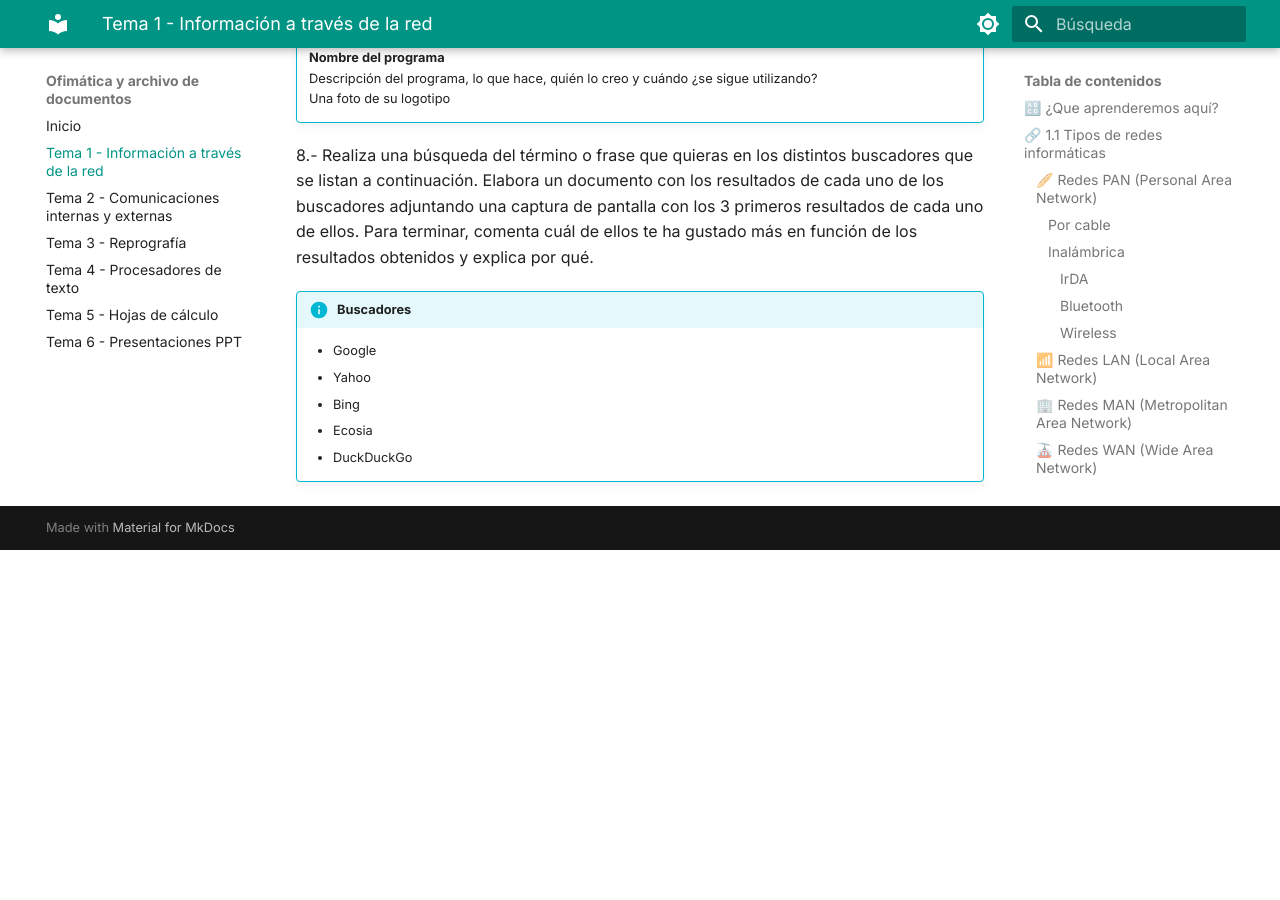
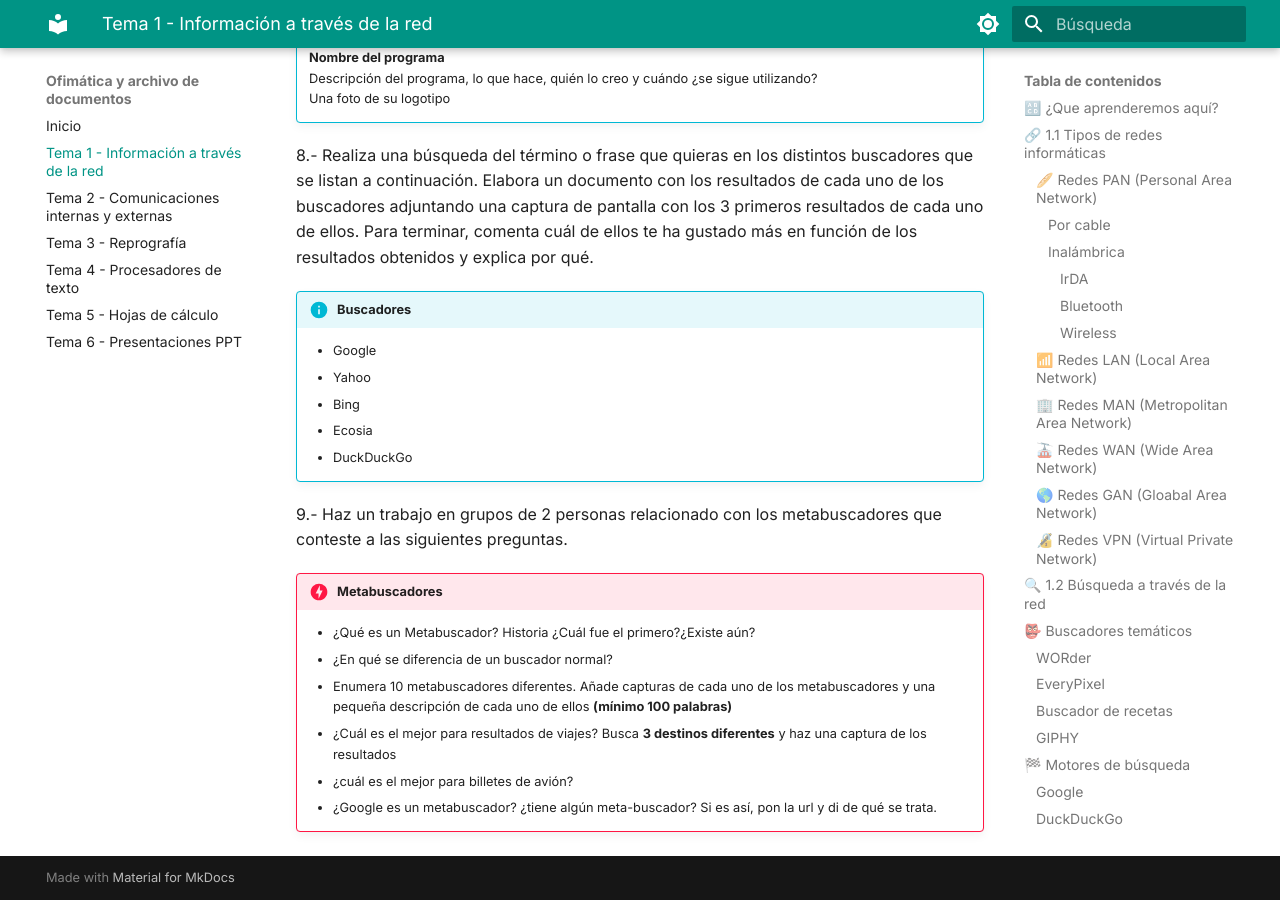
Before and after one commit to lalemanf/ofimatica, an MkDocs documentation site: the page built from docs/01-redes.md, in a window 1280 px wide and 900 px high, scrolled down 11772 px. Built offline with MkDocs 1.6.1 and Material for MkDocs 9.7.7, drawn with Linux system fonts in a browser that asks for light colours; before the commit the page ends 12322 px from its top, so only the background shows below that.

Commit message:
nuevo contenido

```diff
--- a/docs/01-redes.md
+++ b/docs/01-redes.md
@@ -272,3 +272,13 @@ Un buscador normal recopila la información de las páginas mediante su indexaci
     - Bing
     - Ecosia
     - DuckDuckGo
+
+9.- Haz un trabajo en grupos de 2 personas relacionado con los metabuscadores que conteste a las siguientes preguntas.
+
+!!! DANGER "Metabuscadores"
+    - ¿Qué es un Metabuscador? Historia ¿Cuál fue el primero?¿Existe aún?
+    - ¿En qué se diferencia de un buscador normal?
+    - Enumera 10 metabuscadores diferentes. Añade capturas de cada uno de los metabuscadores y una pequeña descripción de cada uno de ellos **(mínimo 100 palabras)**
+    - ¿Cuál es el mejor para resultados de viajes? Busca **3 destinos diferentes** y haz una captura de los resultados
+    - ¿cuál es el mejor para billetes de avión?
+    - ¿Google es un metabuscador? ¿tiene algún meta-buscador? Si es así, pon la url y di de qué se trata.
```
Also changed, not shown: site/01-redes/index.html, site/search/search_index.json, 1 other file.
